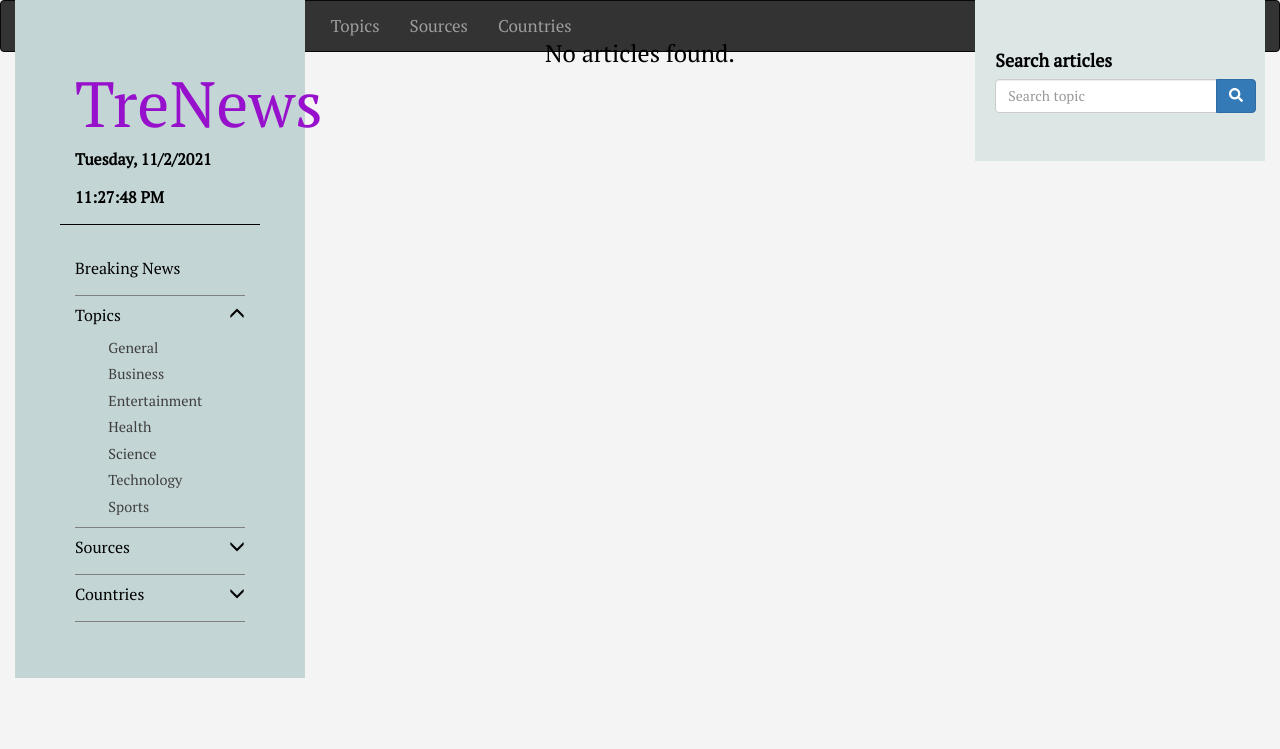
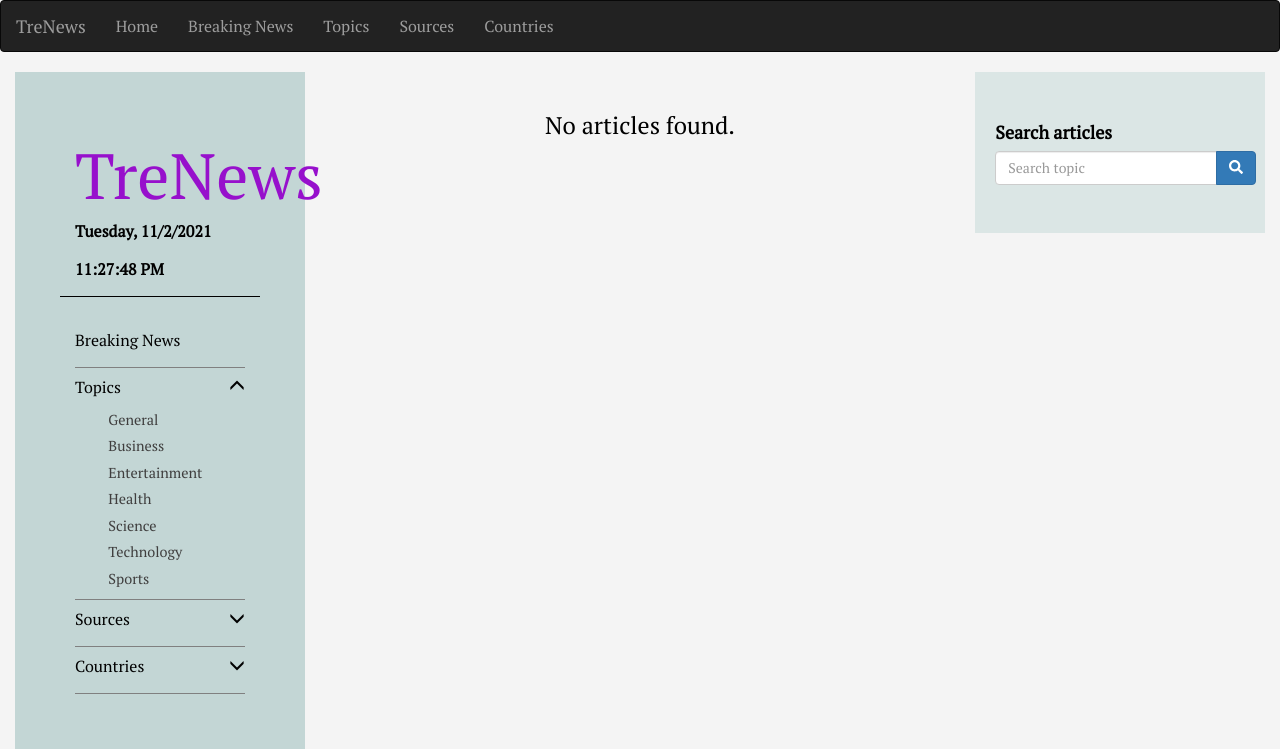
Before and after one commit to omololevy/TreNews, a Flask app: template app/templates/news_list.html in a window 1280 px wide. Shown: the top 749 px of the page. Run offline with Flask 2, Linux system fonts and the light colour scheme; the template is opened without the code that fills it, so the values that code supplies are empty; some libraries are stand-ins or nearby versions.

Commit message:
Eliminate the navbar styling properties.

```diff
--- a/app/static/css/styles.css
+++ b/app/static/css/styles.css
@@ -23,24 +23,6 @@ a {
 a :hover{
     text-decoration: none !important;
     color: lightcyan;
-}
-
-.navbar {
-  overflow: hidden;
-  background-color: #333;
-  position: fixed;
-  top: 0;
-  width: 100%;
-}
-
-.navbar a {
-  float: left;
-  display: block;
-  color: #f2f2f2;
-  text-align: center;
-  padding: 14px 16px;
-  text-decoration: none;
-  font-size: 17px;
 }
 
 .brand h1{
```
